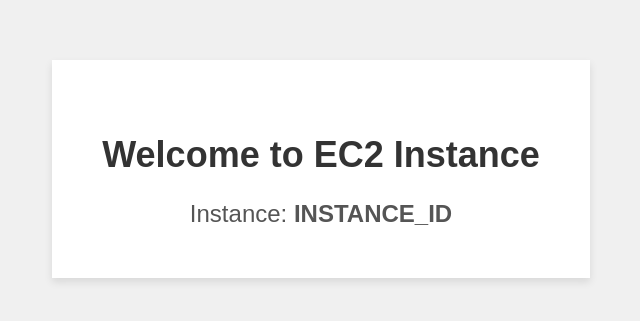
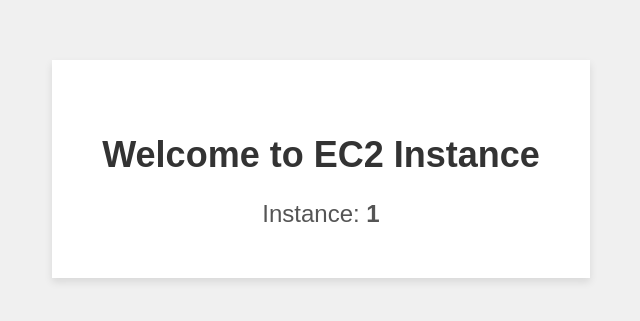
Before and after one commit to c2003-tamu/csce412project2, a plain HTML site: page nginx_html/index.html in a window 1280 px wide. Shown: the part 239-560 px from the top of the page, without its empty margins (319-959 px from the left). Drawn offline with Linux system fonts and the light colour scheme.

Commit message:
ec2 spinup script

```diff
--- a/nginx_html/index.html
+++ b/nginx_html/index.html
@@ -35,7 +35,7 @@
         <h1>Welcome to EC2 Instance</h1>
         <div class="instance">
             <!-- Change the following line to clearly define the instance -->
-            Instance: <strong>INSTANCE_ID</strong>
+            Instance: <strong>1</strong>
         </div>
     </div>
 </body>
```
Also changed, not shown: 2 other files.
